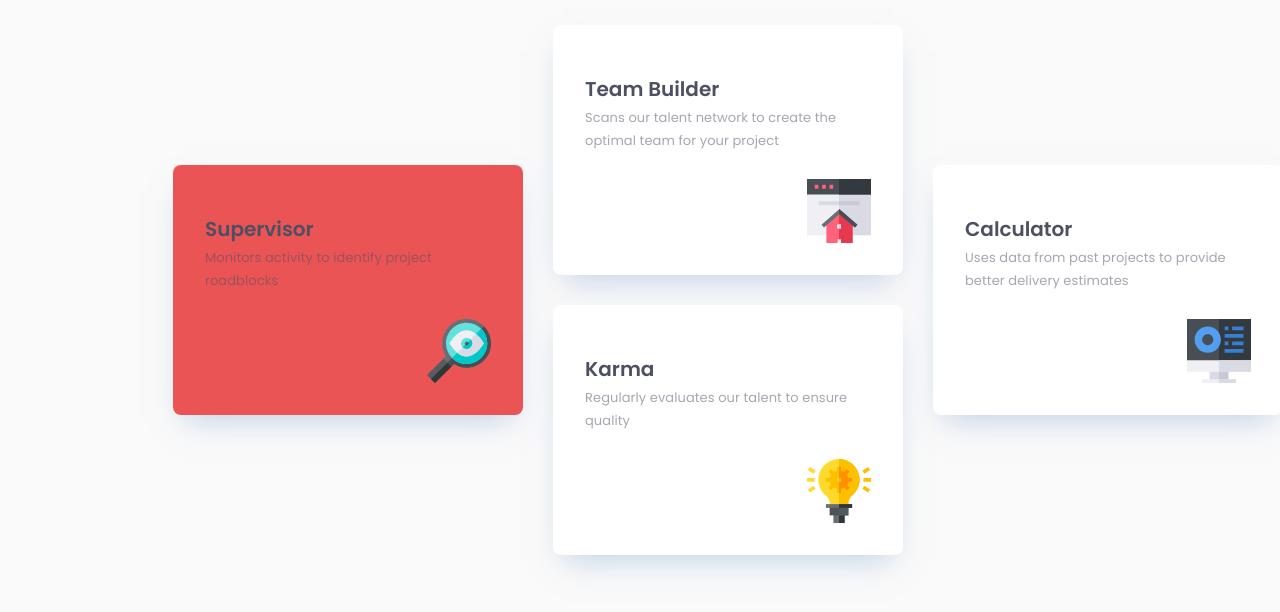
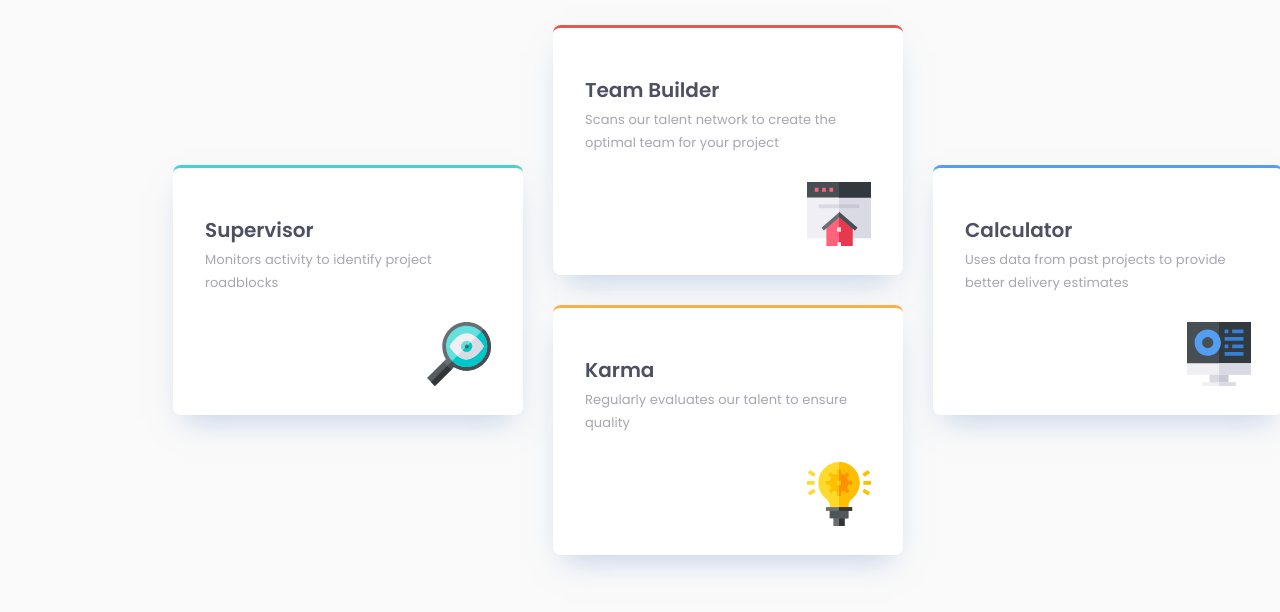
Before and after one commit to Qualik/HTML-CSS-Design-copy, a plain HTML site: page index.html in a window 1280 px wide. Shown: the part 280-892 px from the top of the page. Drawn offline with Linux system fonts and the light colour scheme.

Commit message:
styling updates

```diff
--- a/styles/style.css
+++ b/styles/style.css
@@ -104,10 +104,10 @@ h1, h2, h3, h4, h5, h6 {
     background: #FFFFFF;
     box-shadow: 0px 15px 30px -11px rgba(131, 166, 210, 0.5);
     border-radius: 8px;
-    -webkit-border-radius: 8px;
-    -moz-border-radius: 8px;
-    -ms-border-radius: 8px;
-    -o-border-radius: 8px;
+    border-top: 3px solid #EA5454;
+    background: #FFFFFF;
+    box-shadow: 0px 15px 30px -11px rgba(131, 166, 210, 0.5);
+    border-radius: 8px;
 }
 
 .title-section-1 {
@@ -158,16 +158,12 @@ h1, h2, h3, h4, h5, h6 {
     height: 250px;
     left: 165px;
     top: 434px;
-
+    border-top: 3px solid #44D3D2;
     background: #FFFFFF;
     box-shadow: 0px 15px 30px -11px rgba(131, 166, 210, 0.5);
     border-radius: 8px;
 }
 
-.group-border-top {
-    background: #EA5454;
-    box-shadow: 0px 15px 30px -11px rgba(131, 166, 210, 0.5);
-}
 
 
 
@@ -223,10 +219,10 @@ h1, h2, h3, h4, h5, h6 {
     background: #FFFFFF;
     box-shadow: 0px 15px 30px -11px rgba(131, 166, 210, 0.5);
     border-radius: 8px;
-    -webkit-border-radius: 8px;
-    -moz-border-radius: 8px;
-    -ms-border-radius: 8px;
-    -o-border-radius: 8px;
+    border-top: 3px solid #FCAE4A;
+    background: #FFFFFF;
+    box-shadow: 0px 15px 30px -11px rgba(131, 166, 210, 0.5);
+    border-radius: 8px;
 }
 
 .title-section-3 {
@@ -281,6 +277,10 @@ h1, h2, h3, h4, h5, h6 {
     background: #FFFFFF;
     box-shadow: 0px 15px 30px -11px rgba(131, 166, 210, 0.5);
     border-radius: 8px;
+    border-top: 3px solid #549EF2;
+    background: #FFFFFF;
+    box-shadow: 0px 15px 30px -11px rgba(131, 166, 210, 0.5);
+    border-radius: 8px;
 }
 
 .title-section-4 {
```
